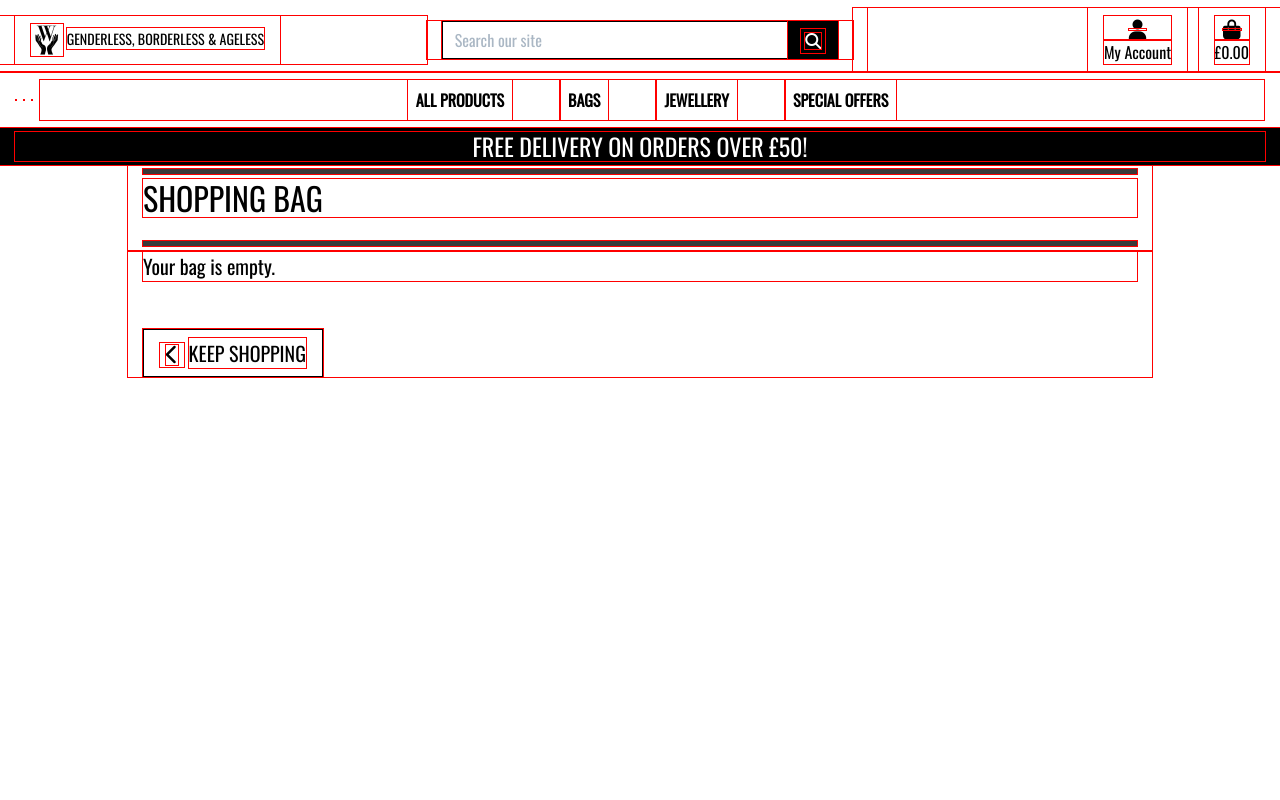
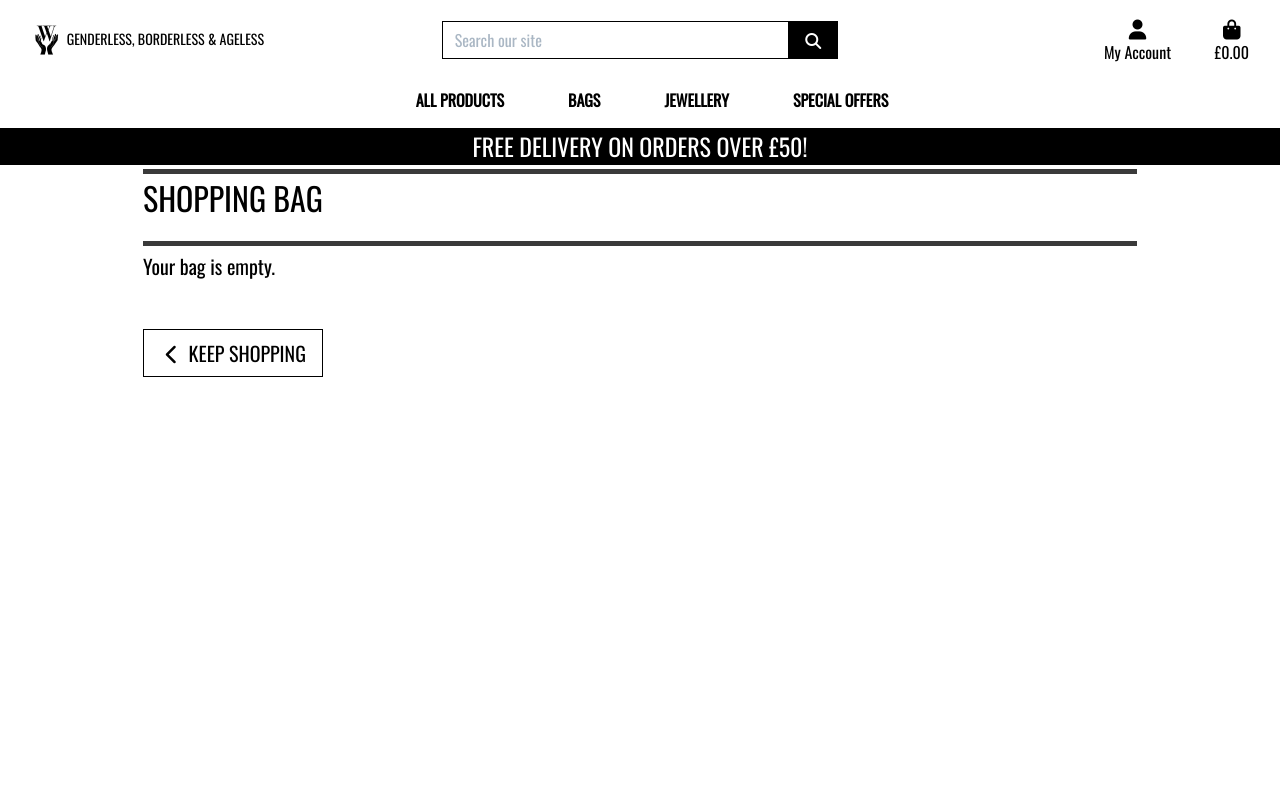
Before and after one commit to LewisHaZ/CI_PP5_WINPEA, a Django app: page /bag/ in a window 1280 px wide. Run offline with Django 3.2, Linux system fonts and the light colour scheme; parts of the project's set-up code (start-up, migrations or seed data) failed here and were passed over; some libraries are stand-ins or nearby versions.

Commit message:
Remove test css

```diff
--- a/static/css/base.css
+++ b/static/css/base.css
@@ -9,9 +9,6 @@ body {
     font-family: 'Oswald', cursive, sans-serif;
 }
 
-* {
-    outline: solid 1px red;
-}
 
 .winpea-logo {
     width: 100px;
```
